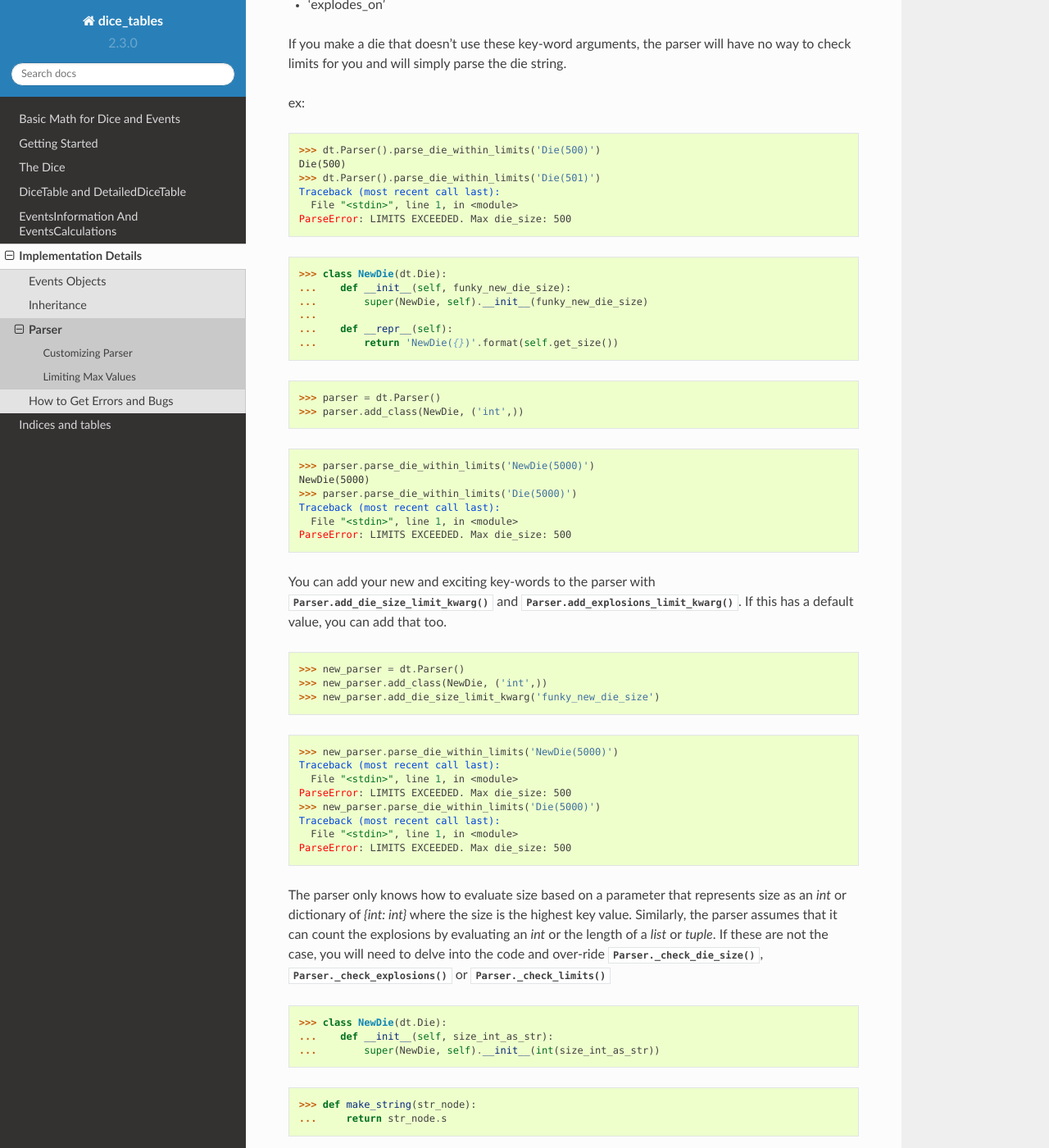
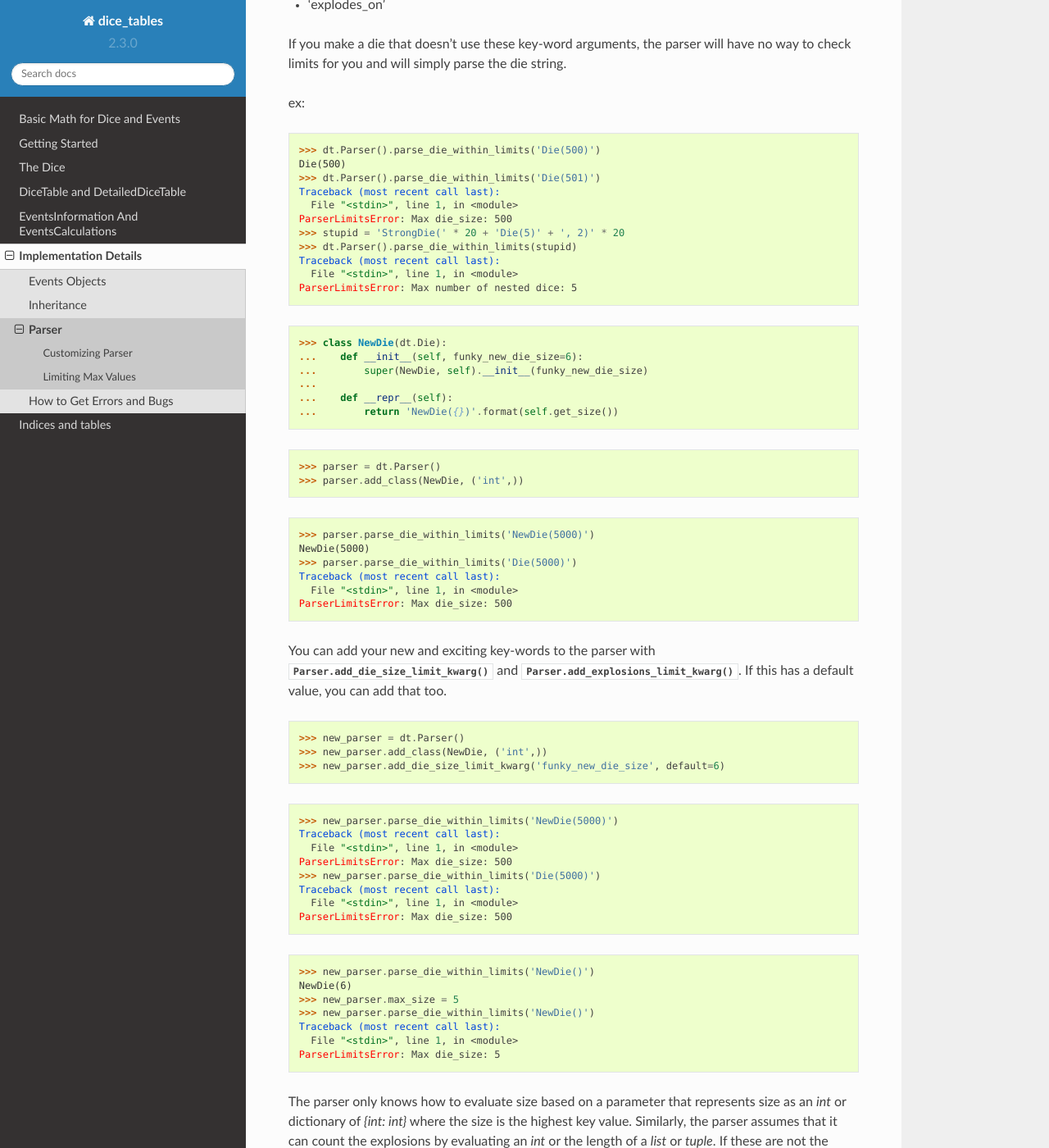
Before and after one commit to eric-s-s/dice-tables, a Sphinx documentation site: the page built from docs/implementation_details/parser.rst, in a window 1280 px wide and 1400 px high, scrolled down 3343 px. Shown: the whole window at 82% size. Built offline with Sphinx 7.4.7 and the Read the Docs theme 2.0.0, drawn with Linux system fonts in a browser that asks for light colours; some of the changed text lies outside the part shown.

```diff
--- a/dicetables/__init__.py
+++ b/dicetables/__init__.py
@@ -5,7 +5,7 @@ from dicetables.dicetable import DiceTable, DetailedDiceTable
 from dicetables.dieevents import Die, ModDie, WeightedDie, ModWeightedDie, StrongDie, Modifier, ExplodingOn, Exploding
 from dicetables.dicerecord import DiceRecord
 from dicetables.eventsbases.eventerrors import DiceRecordError, InvalidEventsError
-from dicetables.parser import ParseError, Parser
+from dicetables.parser import Parser, ParseError, ParserLimitsError
 from dicetables.eventsinfo import (EventsCalculations, EventsInformation,
                                    events_range, mean, stddev, percentage_points, percentage_axes, stats,
                                    full_table_string)
--- a/docs/implementation_details/parser.rst
+++ b/docs/implementation_details/parser.rst
@@ -192,10 +192,15 @@ Die(500)
 >>> dt.Parser().parse_die_within_limits('Die(501)')
 Traceback (most recent call last):
   File "<stdin>", line 1, in <module>
-ParseError: LIMITS EXCEEDED. Max die_size: 500
+ParserLimitsError: Max die_size: 500
+>>> stupid = 'StrongDie(' * 20 + 'Die(5)' + ', 2)' * 20
+>>> dt.Parser().parse_die_within_limits(stupid)
+Traceback (most recent call last):
+  File "<stdin>", line 1, in <module>
+ParserLimitsError: Max number of nested dice: 5
 
 >>> class NewDie(dt.Die):
-...    def __init__(self, funky_new_die_size):
+...    def __init__(self, funky_new_die_size=6):
 ...        super(NewDie, self).__init__(funky_new_die_size)
 ...
 ...    def __repr__(self):
@@ -209,23 +214,31 @@ NewDie(5000)
 >>> parser.parse_die_within_limits('Die(5000)')
 Traceback (most recent call last):
   File "<stdin>", line 1, in <module>
-ParseError: LIMITS EXCEEDED. Max die_size: 500
+ParserLimitsError: Max die_size: 500
 
 You can add your new and exciting key-words to the parser with :meth:`Parser.add_die_size_limit_kwarg` and
 :meth:`Parser.add_explosions_limit_kwarg`. If this has a default value, you can add that too.
 
 >>> new_parser = dt.Parser()
 >>> new_parser.add_class(NewDie, ('int',))
->>> new_parser.add_die_size_limit_kwarg('funky_new_die_size')
+>>> new_parser.add_die_size_limit_kwarg('funky_new_die_size', default=6)
 
 >>> new_parser.parse_die_within_limits('NewDie(5000)')
 Traceback (most recent call last):
   File "<stdin>", line 1, in <module>
-ParseError: LIMITS EXCEEDED. Max die_size: 500
+ParserLimitsError: Max die_size: 500
 >>> new_parser.parse_die_within_limits('Die(5000)')
 Traceback (most recent call last):
   File "<stdin>", line 1, in <module>
-ParseError: LIMITS EXCEEDED. Max die_size: 500
+ParserLimitsError: Max die_size: 500
+
+>>> new_parser.parse_die_within_limits('NewDie()')
+NewDie(6)
+>>> new_parser.max_size = 5
+>>> new_parser.parse_die_within_limits('NewDie()')
+Traceback (most recent call last):
+  File "<stdin>", line 1, in <module>
+ParserLimitsError: Max die_size: 5
 
 The parser only knows how to evaluate size based on a parameter that represents size as an `int` or dictionary of
 `{int: int}` where the size is the highest key value. Similarly, the parser assumes that it can count the explosions
@@ -259,7 +272,7 @@ and **a** solution
 ...         other_params = [param for param in die_size_params if not isinstance(param, str)]
 ...         for number_str in string_params:
 ...             if int(number_str) > self.max_size:
-...                 raise dt.ParseError('Dude! NOT cool!')
+...                 raise dt.ParserLimitsError('Dude! NOT cool!')
 ...         super(NewParser, self)._check_die_size(other_params)
 ...
 >>> parser = NewParser()
@@ -270,8 +283,8 @@ and **a** solution
 >>> parser.parse_die_within_limits('NewDie("5000")')
 Traceback (most recent call last):
   File "<stdin>", line 1, in <module>
-ParseError: LIMITS EXCEEDED. Max die_size: 500
+ParserLimitsError: Max die_size: 500
 >>> parser.parse_die_within_limits('Die(5000)')
 Traceback (most recent call last):
   File "<stdin>", line 1, in <module>
-ParseError: LIMITS EXCEEDED. Max die_size: 500
+ParserLimitsError: Max die_size: 500
```
Also changed, not shown: 2 other files.
